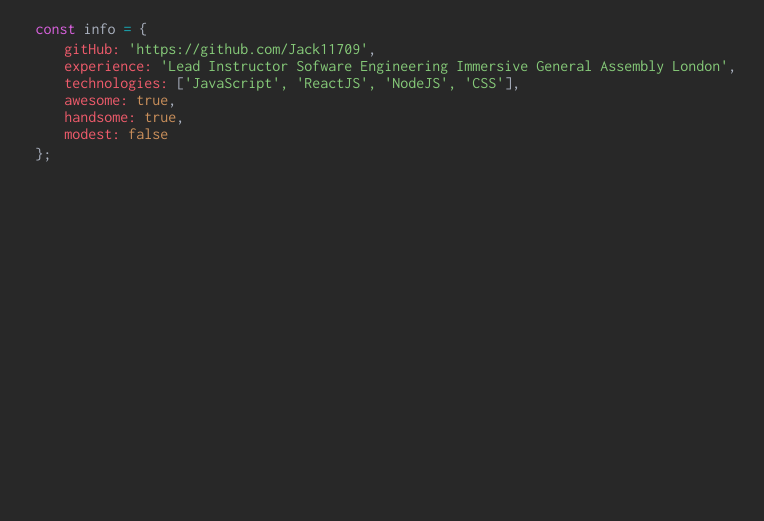
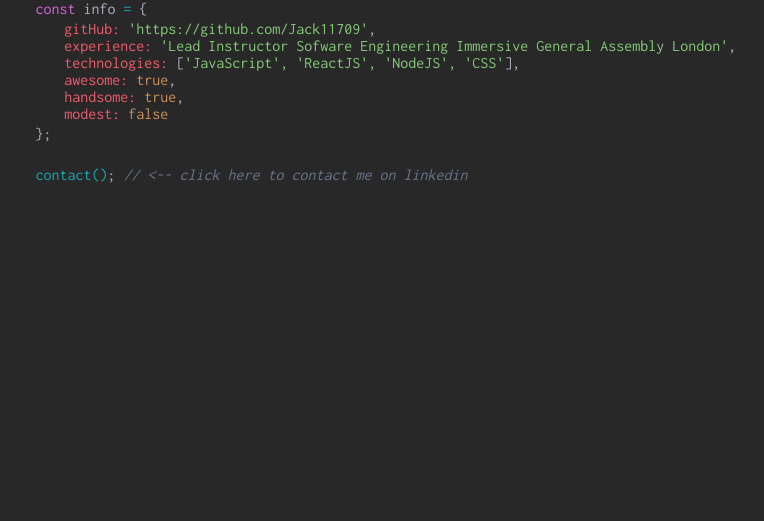
Before and after one commit to Jack11709/Jack11709.github.io, a plain HTML site: page index.html in a window 1280 px wide. Shown: the part 279-800 px from the top of the page, without its empty margins (147-911 px from the left). Drawn offline with Linux system fonts and the light colour scheme.

Commit message:
added a contact button

```diff
--- a/index.html
+++ b/index.html
@@ -33,6 +33,10 @@
         </p>
         <p class="base"> }; </p>
       </div>
+      <br />
+      <div class="content">
+        <p class="base"><a href="https://www.linkedin.com/in/jack-may/" class="blue">contact()</a>; <span class="grey">// <-- click here to contact me on linkedin</span></p>
+      </div>
     </div>
   </body>
 </html>
--- a/scripts/main.js
+++ b/scripts/main.js
@@ -1,3 +1,11 @@
 const info = {
   awesome: true
 }
+
+function contact() {
+  return false
+}
+
+contact()
+
+// this is a comment
--- a/styles/style.css
+++ b/styles/style.css
@@ -67,6 +67,11 @@
   color: #cc915c;
 }
 
+.grey {
+  color: #69748e;
+  font-style: italic;
+}
+
 a {
   text-decoration: none;
 }
```
